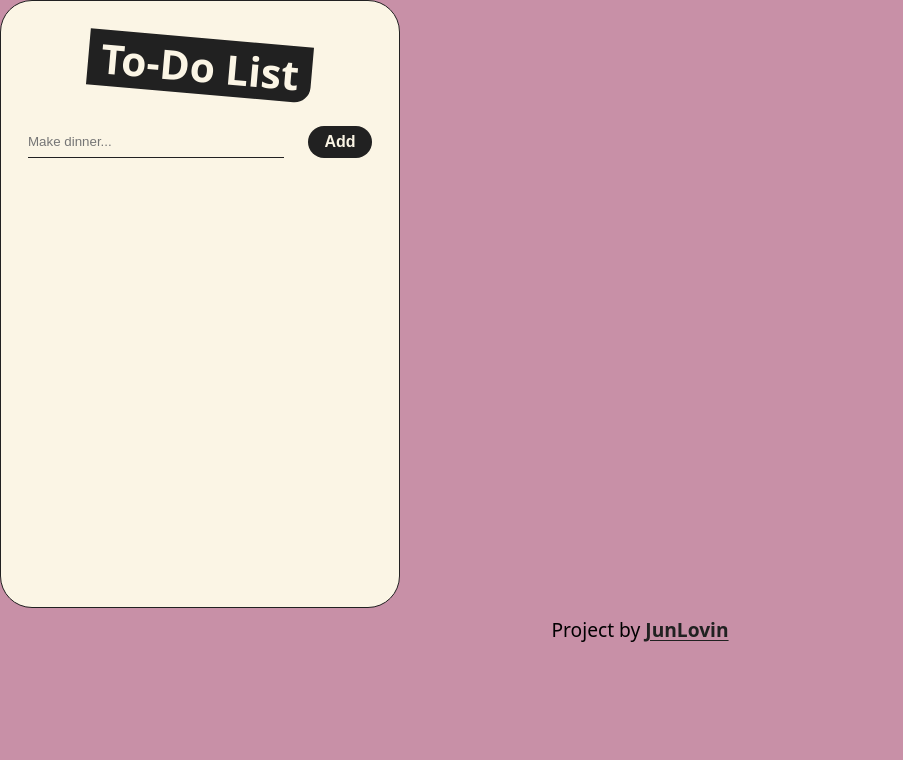
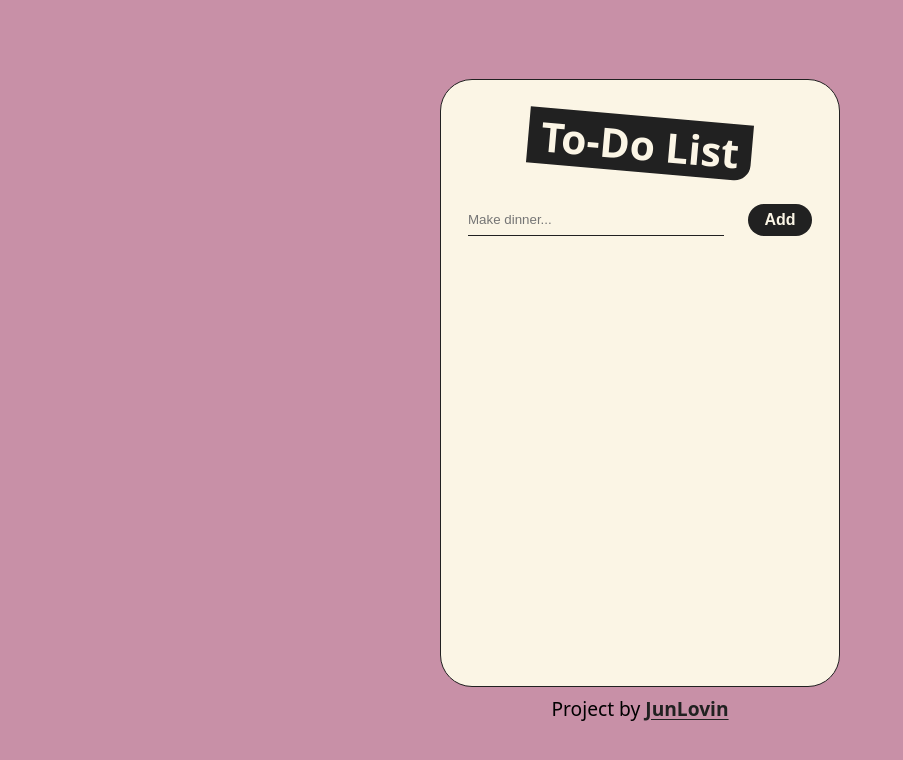
Before and after one commit to JunLovin/to-do-list, a React (Vite) app: page / in a window 1280 px wide. Shown: the top 760 px of the page, without its empty margins (0-903 px from the left). Built offline with nearby package versions, Linux system fonts and the light colour scheme.

Commit message:
Fix display flex in pc design

```diff
--- a/src/index.css
+++ b/src/index.css
@@ -17,6 +17,15 @@
 body {
     font-family: system-ui, -apple-system, BlinkMacSystemFont, 'Segoe UI', Roboto, Oxygen, Ubuntu, Cantarell, 'Open Sans', 'Helvetica Neue', sans-serif;
     background-color: var(--light-purple);
+    display: flex;
+    justify-content: center;
+    align-items: center;
     height: 100vh;
     width: 100%;
 }
+
+@media only screen and(max-width: 480px) {
+    body {
+        display: block;
+    }
+}
```
